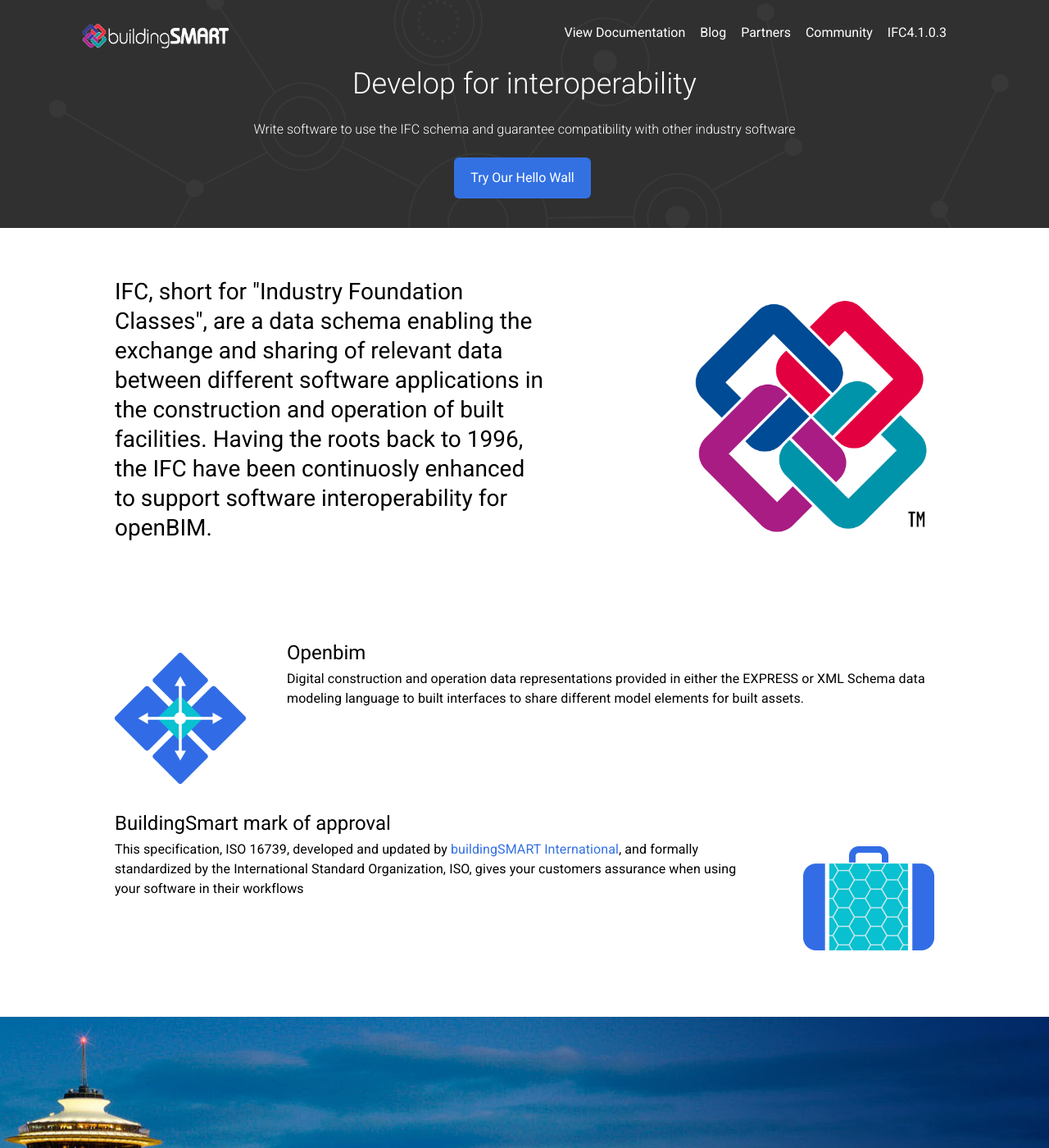
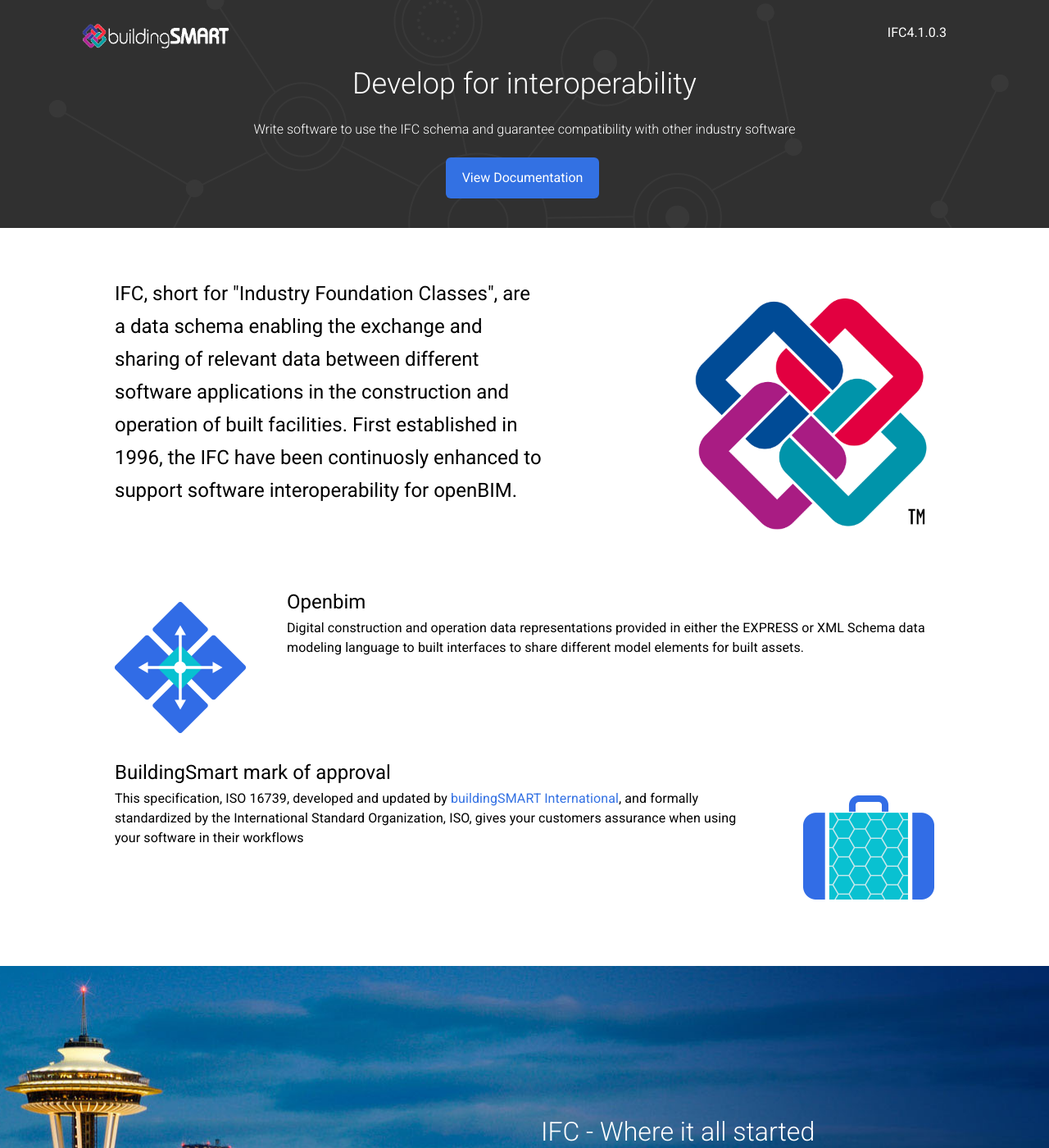
Before and after one commit to bigdoods/ifc-tech.org, a Jekyll site: the page built from index.html, in a window 1280 px wide and 1400 px high. Shown: the whole window at 82% size. Built offline with Jekyll 4.4.1, drawn with Linux system fonts in a browser that asks for light colours; nearby versions of some CDN libraries; library files that are not in the unit come from our copies; some of the changed text lies outside the part shown.

Commit message:
landing page updates

```diff
--- a/_includes/footer.html
+++ b/_includes/footer.html
@@ -1,19 +1,19 @@
 <footer>
 	<main class="light-text">
 		<nav>
-			<a href="/docs/getting-started-guides/">Get Started</a>
+			<!-- <a href="/docs/getting-started-guides/">Get Started</a> -->
 			<a href="/docs/">Documentation</a>
-			<a href="http://ghost.bigdoods.beta.jenca.io/">Blog</a>
-			<a href="/community/">Community</a>
+			<!-- <a href="http://ghost.bigdoods.beta.jenca.io/">Blog</a> -->
+			<!-- <a href="/community/">Community</a> -->
 		</nav>
 		<div class="social">
 			<div>
-				<a href="https://twitter.com/buildingSMART" class="twitter"><span>twitter</span></a>
+				<a href="https://twitter.com/buildingSMART" class="twitter"><span>Twitter</span></a>
 				<a href="https://github.com/BuildingSMART" class="github"><span>Github</span></a>
-				<a href="https://buildingsmart-team-slackin.herokuapp.com/" class="slack"><span>Slack</span></a>
+				<!-- <a href="https://buildingsmart-team-slackin.herokuapp.com/" class="slack"><span>Slack</span></a> -->
 				<a href="http://stackoverflow.com/questions/tagged/ifc" class="stack-overflow"><span>Stack Overflow</span></a>
-				<a href="https://buildingsmartapi.mobilize.io/" class="mailing-list"><span>Mailing List</span></a>
-				<a href="https://calendar.google.com/calendar/embed?src=nt2tcnbtbied3l6gi2h29slvc0%40group.calendar.google.com" class="calendar"><span>Events Calendar</span></a>
+				<!-- <a href="https://buildingsmartapi.mobilize.io/" class="mailing-list"><span>Mailing List</span></a> -->
+				<!-- <a href="https://calendar.google.com/calendar/embed?src=nt2tcnbtbied3l6gi2h29slvc0%40group.calendar.google.com" class="calendar"><span>Events Calendar</span></a> -->
 				<a href="https://www.linkedin.com/groups/3690870" class="linkedIn"><span>LinkedIn</span></a>
 			</div>
 			<!-- <div>
--- a/_includes/header.html
+++ b/_includes/header.html
@@ -6,10 +6,10 @@
 
     <div class="nav-buttons" data-auto-burger="primary">
         <ul class="global-nav">
-            <li><a href="/docs/">View Documentation</a></li>
-            <li><a href="http://ghost.bigdoods.beta.jenca.io/">Blog</a></li>
-            <li><a href="/partners/">Partners</a></li>
-            <li><a href="/community/">Community</a></li>
+            <!-- <li><a href="/docs/">View Documentation</a></li> -->
+            <!-- <li><a href="http://ghost.bigdoods.beta.jenca.io/">Blog</a></li> -->
+            <!-- <li><a href="/partners/">Partners</a></li> -->
+            <!-- <li><a href="/community/">Community</a></li> -->
             <li>
                 <a href="#">
                     {{page.version}}
@@ -22,7 +22,7 @@
             </li>
         </ul>
         <!-- <a href="/docs/" class="button" id="viewDocs" data-auto-burger-exclude>View Documentation</a> -->
-        <a href="/docs/tutorials/kubernetes-basics/" class="button" id="tryKubernetes" data-auto-burger-exclude>Try IFC</a>
+        <a href="/docs/" class="button" id="tryKubernetes" data-auto-burger-exclude>Documentation</a>
         <button id="hamburger" onclick="kub.toggleMenu()" data-auto-burger-exclude><div></div></button>
     </div>
 
@@ -40,10 +40,10 @@
             <h3><a href="/community/">Community</a></h3>
             <p>If you need help, you can connect with other ifc users and the ifc authors, attend community events, and watch video presentations from around the web.</p>
         </div>
-        <div class="nav-box">
+        <!-- <div class="nav-box">
             <h3><a href="http://blog.ifc.org">Blog</a></h3>
             <p>Read the latest news for ifc and the containers space in general, and get technical how-tos hot off the presses.</p>
-        </div>
+        </div> -->
         </main>
         <main data-auto-burger="primary">
         <div class="left">
@@ -56,10 +56,10 @@
             <div class="social">
                 <a href="https://twitter.com/ifcio" class="twitter"><span>Twitter</span></a>
                 <a href="https://github.com/ifc/ifc" class="github"><span>Github</span></a>
-                <a href="http://slack.k8s.io/" class="slack"><span>Slack</span></a>
+                <!-- <a href="http://slack.k8s.io/" class="slack"><span>Slack</span></a> -->
                 <a href="http://stackoverflow.com/questions/tagged/ifc" class="stack-overflow"><span>Stack Overflow</span></a>
-                <a href="https://groups.google.com/forum/#!forum/ifc-users" class="mailing-list"><span>Mailing List</span></a>
-                <a href="https://calendar.google.com/calendar/embed?src=nt2tcnbtbied3l6gi2h29slvc0%40group.calendar.google.com" class="calendar"><span>Events Calendar</span></a>
+                <!-- <a href="https://groups.google.com/forum/#!forum/ifc-users" class="mailing-list"><span>Mailing List</span></a> -->
+                <!-- <a href="https://calendar.google.com/calendar/embed?src=nt2tcnbtbied3l6gi2h29slvc0%40group.calendar.google.com" class="calendar"><span>Events Calendar</span></a> -->
             </div>
         </div>
 
--- a/_sass/_base.sass
+++ b/_sass/_base.sass
@@ -202,7 +202,7 @@
 	white-space: nowrap
 	vertical-align: middle
 	overflow: hidden
-	transition: 0.3s
+	transition: 0.4s
 
 #hamburger
 	display: inline-block
--- a/index.html
+++ b/index.html
@@ -10,7 +10,7 @@
 			<h1>Develop for interoperability</h1>
 			<h5>Write software to use the IFC schema and guarantee compatibility with other industry software</h5>
 		</div>
-		<a href="/docs/tutorials/index/" id="quickstartButton" class="button">Try Our Hello Wall</a>
+		<a href="/docs/" id="quickstartButton" class="button">View Documentation</a>
 	</main>
 </section>
 
@@ -19,7 +19,7 @@
 	<main>
 		<div class="image-wrapper"><img src="images/bs-logo.png"></div>
 		<div class="content">
-			<h3>IFC, short for "Industry Foundation Classes", are a data schema enabling the exchange and sharing of relevant data between different software applications in the construction and operation of built facilities. Having the roots back to 1996, the IFC have been continuosly enhanced to support software interoperability for openBIM.</h3>
+			<h4>IFC, short for "Industry Foundation Classes", are a data schema enabling the exchange and sharing of relevant data between different software applications in the construction and operation of built facilities. First established in 1996, the IFC have been continuosly enhanced to support software interoperability for openBIM.</h4>
 		</div>
 	</main>
 	<main>
```
Also changed, not shown: other parts of _includes/header.html (+1 -1 lines).
